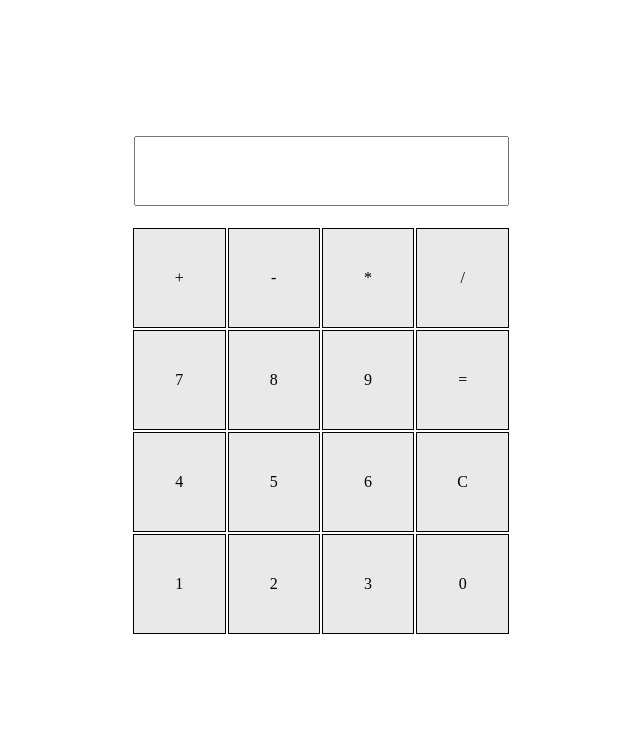
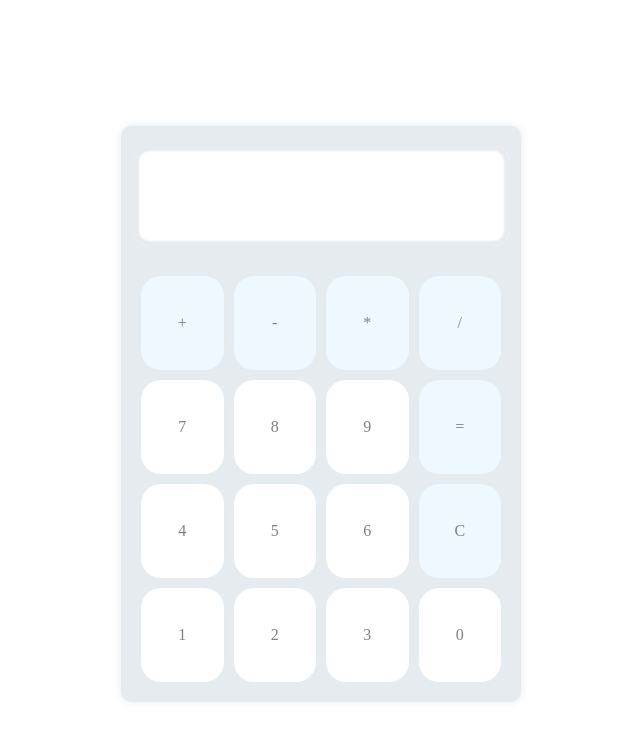
Before and after one commit to 0unk0/SESAC_HW, a plain HTML site: page HW5_calculator/HW5.html in a window 1280 px wide. Shown: the whole page, without its empty margins (319-959 px from the left). Drawn offline with Linux system fonts and the light colour scheme.

Commit message:
HW5_동일 연산자 처리

```diff
--- a/HW5_calculator/HW5.css
+++ b/HW5_calculator/HW5.css
@@ -3,32 +3,58 @@
 }
 
 .frame1{
-    /* background-color: lightblue; */
+    background-color: rgb(230, 235, 240);
     width: 400px;
     margin: auto;
     margin-top: 10%;
     text-align: center;
+    border-radius: 10px;
+    box-shadow: 0px 0px 10px rgb(230, 235, 240);
 }
 
 input{
     /* margin: 10%; */
-    /* background-color: lightcoral; */
+    background-color: white;
     width: 375px;
-    height: 70px;
+    height: 100px;
     margin: 10px;
-    text-align: center;
+    margin-top: 20px;
+    text-align: left;
+    text-indent: 10%;
+    border: none;
+    border-radius: 15px;
+    color:black;
+    font-size: 1.8em;
+    box-shadow: 0px 0px 2px 5px rgb(230, 235, 240) inset;
+}
 
+input:focus{
+    outline: none;
 }
 
 table{
-    width: 100%;
+    width: 400px;
     padding: 10px;
+    border-spacing: 10px;
 }
 
+
 table td{
-    width: 100px;
-    height: 100px;
-    border: 1px solid black;
-    background-color: rgb(233, 233, 233);
+    width: 25%;
+    height: 50px;
+    background-color: white;
+    color:grey;
+    border-radius: 20px;
+    padding:10%;
+    font-size: 1em;
+    box-shadow: 0px 0px 5px rgb(222, 238, 239);
+}
 
+.operator{
+    background-color: aliceblue;
 }
+
+/* .result{
+    position: absolute;
+
+} */
--- a/HW5_calculator/HW5.js
+++ b/HW5_calculator/HW5.js
@@ -1,5 +1,5 @@
 var result = " ";
-var temp="";
+// var temp="";
 
 function display(num){
     text = document.getElementsByClassName("num")[num].innerText;
@@ -11,9 +11,13 @@ function display(num){
 
 
 function cal(operator){
+    i=result.length;
 
     switch(operator){
         case 0:
+            if(result[i-1]==="+"){
+                break;
+            }
             result+=document.getElementById("text").value;
             result+="+";
             document.getElementById("text").value="";
@@ -21,6 +25,9 @@ function cal(operator){
             break;
 
         case 1:
+            if(result[i-1]==="-"){
+                break;
+            }
             result+=document.getElementById("text").value;
             result+="-";
             document.getElementById("text").value="";
@@ -28,6 +35,9 @@ function cal(operator){
             break;
 
         case 2:
+            if(result[i-1]==="*"){
+                break;
+            }
             result+=document.getElementById("text").value;
             result+="*";
             document.getElementById("text").value="";
@@ -35,6 +45,9 @@ function cal(operator){
             break;
 
         case 3:
+            if(result[i-1]==="/"){
+                break;
+            }
             result+=document.getElementById("text").value;
             result+="/";
             document.getElementById("text").value="";
@@ -47,6 +60,7 @@ function cal(operator){
             document.getElementById("text").value=total;
             console.log(result);
             console.log(total);
+
             break;
 
         case 5:
@@ -57,4 +71,5 @@ function cal(operator){
     }
 
 
+
 }
```
Also changed, not shown: HW5_calculator/HW5.html (+1 -0 lines).
